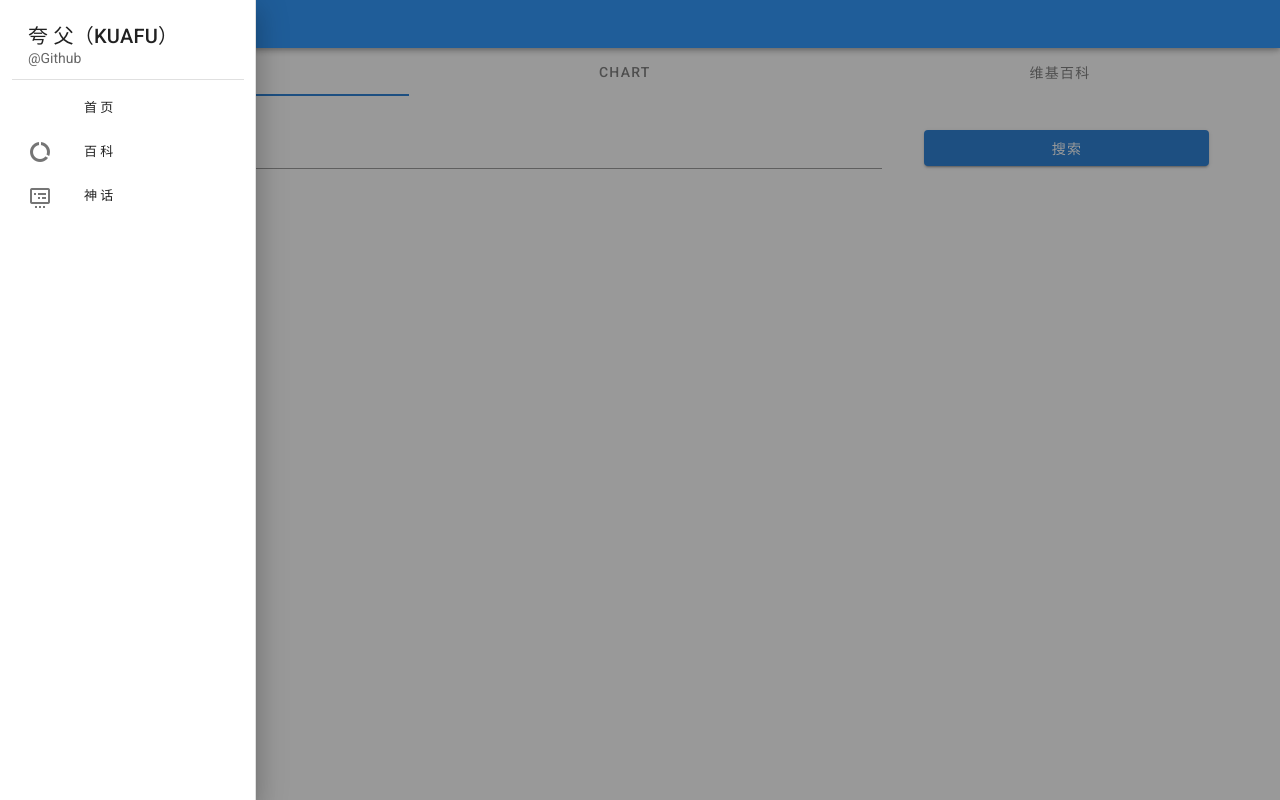
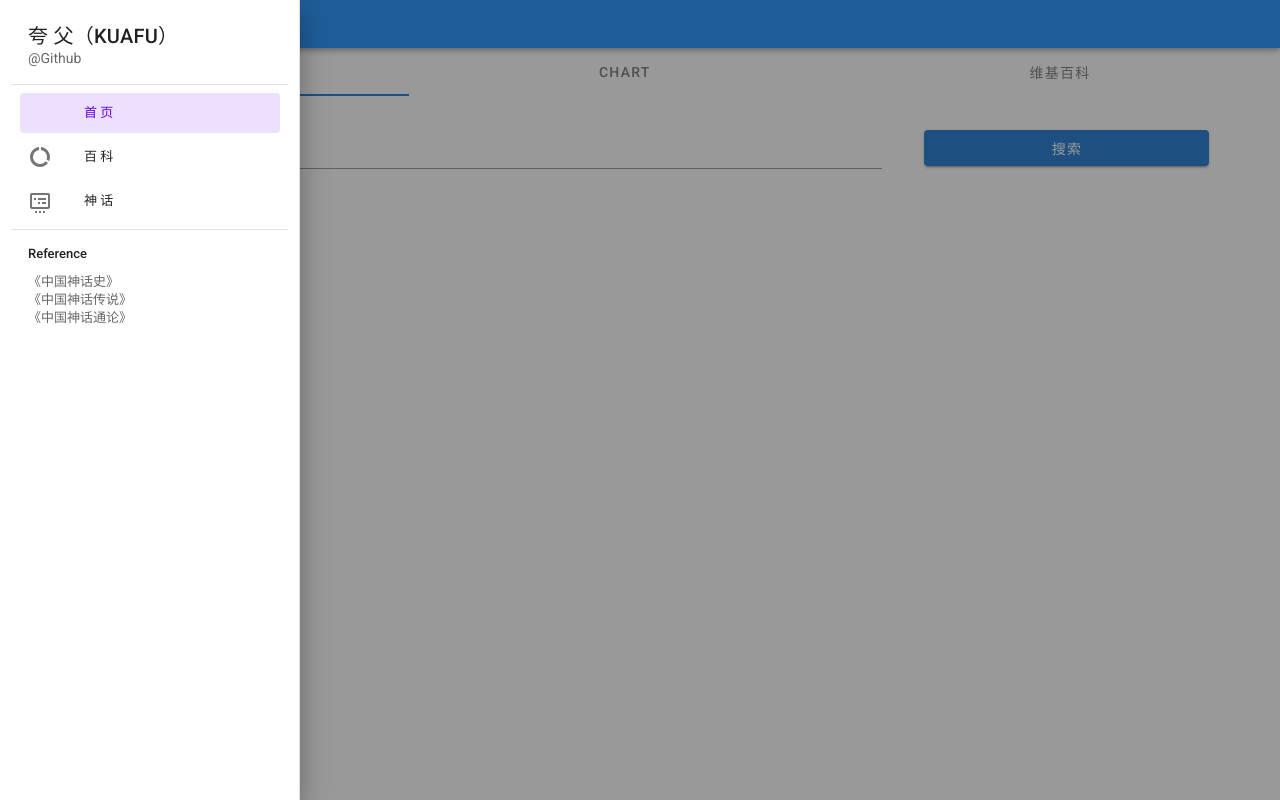
Before and after one commit to polotin/kuafu-frontend, a Vue app: page / in a window 1280 px wide. Both pictures are taken after a click on the button 28 px from the left and 24 px from the top of the page. Built offline with nearby package versions, Linux system fonts and the light colour scheme.

Commit message:
添加reference，使用to进行页面跳转

```diff
--- a/src/components/NavigationDrawer.vue
+++ b/src/components/NavigationDrawer.vue
@@ -1,7 +1,5 @@
 <template>
-    <v-container
-            fluid
-    >
+    <v-container fluid>
         <v-list-item>
             <v-list-item-content>
                 <v-list-item-title class="title">
@@ -19,7 +17,7 @@
                 nav
                 dense>
             <v-list-item-group active-class="deep-purple--text text--accent-4">
-                <v-list-item @click.stop="backHome">
+                <v-list-item to="/">
                     <v-list-item-icon>
                         <v-icon>$vuetify.icons.books</v-icon>
                     </v-list-item-icon>
@@ -28,7 +26,7 @@
                     </v-list-item-content>
                 </v-list-item>
 
-                <v-list-item @click.stop="toWiki">
+                <v-list-item to="/wiki">
                     <v-list-item-icon>
                         <v-icon>$vuetify.icons.wiki</v-icon>
                     </v-list-item-icon>
@@ -37,7 +35,7 @@
                     </v-list-item-content>
                 </v-list-item>
 
-                <v-list-item @click.stop="toMyth">
+                <v-list-item to="/myth">
                     <v-list-item-icon>
                         <v-icon>$vuetify.icons.myth</v-icon>
                     </v-list-item-icon>
@@ -47,6 +45,27 @@
                 </v-list-item>
             </v-list-item-group>
         </v-list>
+
+        <v-divider></v-divider>
+
+        <v-list
+                nav
+                dense>
+
+            <v-list-item>
+                <!--                <v-list-item-icon>-->
+                <!--                    <v-icon>$vuetify.icons.reference</v-icon>-->
+                <!--                </v-list-item-icon>-->
+                <v-list-item-content>
+                    <v-list-item-title>Reference</v-list-item-title>
+                    <v-list-item-subtitle style="margin-top: 10px">《中国神话史》</v-list-item-subtitle>
+                    <v-list-item-subtitle>《中国神话传说》</v-list-item-subtitle>
+                    <v-list-item-subtitle>《中国神话通论》</v-list-item-subtitle>
+                </v-list-item-content>
+            </v-list-item>
+
+        </v-list>
+
     </v-container>
 </template>
 
@@ -56,29 +75,31 @@
         data() {
             return {}
         },
-        methods: {
-            backHome() {
-                this.$router.push({
-                    path: '/',
-                });
-                this.$emit('hideIfNotLeave')
-            },
-            toWiki() {
-                this.$router.push({
-                    path: '/wiki',
-                });
-                this.$emit('hideIfNotLeave')
-            },
-            toMyth() {
-                this.$router.push({
-                    path: '/myth',
-                });
-                this.$emit('hideIfNotLeave')
-            }
-        }
+        // methods: {
+        //     backHome() {
+        //         this.$router.push({
+        //             path: '/',
+        //         });
+        //         this.$emit('hideIfNotLeave')
+        //     },
+        //     toWiki() {
+        //         this.$router.push({
+        //             path: '/wiki',
+        //         });
+        //         this.$emit('hideIfNotLeave')
+        //     },
+        //     toMyth() {
+        //         this.$router.push({
+        //             path: '/myth',
+        //         });
+        //         this.$emit('hideIfNotLeave')
+        //     }
+        // }
     }
 </script>
 
 <style scoped>
-
+.v-list-item__subtitle{
+    margin-bottom: 5px;
+}
 </style>
--- a/src/plugins/vuetify.js
+++ b/src/plugins/vuetify.js
@@ -10,7 +10,8 @@ export default new Vuetify({
             books: 'mdi-library-books',
             wiki: 'mdi-chart-donut',
             myth: 'mdi-card-bulleted-settings-outline',
-            close:'mdi-window-close'
+            close:'mdi-window-close',
+            reference:'mdi-cube-outline'
         },
     },
 });
--- a/src/views/Home.vue
+++ b/src/views/Home.vue
@@ -1,6 +1,7 @@
 <template>
     <v-app>
         <v-navigation-drawer
+                width="300"
                 v-model="drawer"
                 fixed
                 temporary>
--- a/src/views/Myth.vue
+++ b/src/views/Myth.vue
@@ -1,6 +1,7 @@
 <template>
     <v-app>
         <v-navigation-drawer
+                width="300"
                 v-model="drawer"
                 fixed
                 temporary>
--- a/src/views/Wiki.vue
+++ b/src/views/Wiki.vue
@@ -1,6 +1,7 @@
 <template>
     <v-app>
         <v-navigation-drawer
+                width="300"
                 v-model="drawer"
                 fixed
                 temporary>
```
